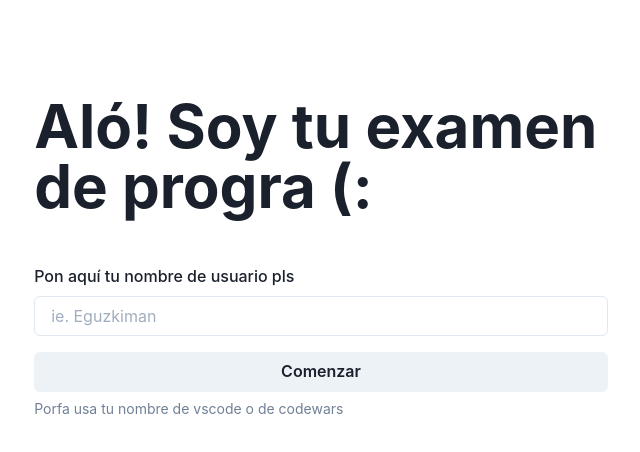
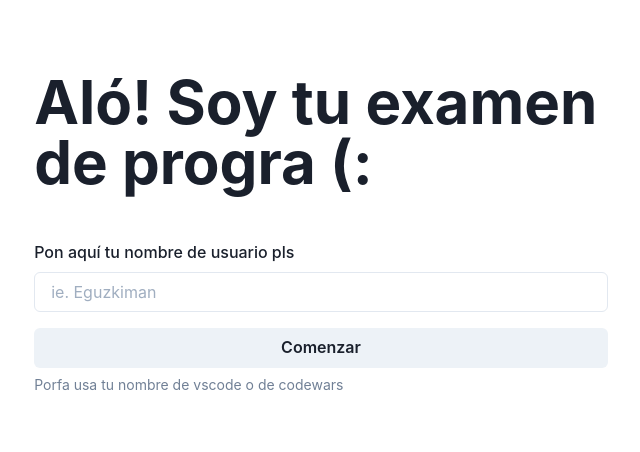
Before and after one commit to Eguzkiman/pyxam-client, a React (Create React App) app: page /login in a window 1280 px wide. Shown: the top 452 px of the page, without its empty margins (319-959 px from the left). Built offline with nearby package versions, Linux system fonts and the light colour scheme.

Commit message:
login is now a form

```diff
--- a/src/components/LoginPage/LoginPage.component.tsx
+++ b/src/components/LoginPage/LoginPage.component.tsx
@@ -50,13 +50,16 @@ export function LoginPage(props: Props) {
             <br />
             <br />
             <br />
-            <br />
             <Container>
                 <Heading as="h1" size="3xl">
                     Aló! Soy tu examen de progra (:
                 </Heading>
                 <br />
                 <br />
+                <form onSubmit={(ev) => {
+                    ev.preventDefault()
+                    onSubmit()
+                }}>
                     <FormControl id="username">
                         <FormLabel>Pon aquí tu nombre de usuario pls</FormLabel>
                         <Stack spacing={4}>
@@ -66,7 +69,7 @@ export function LoginPage(props: Props) {
                                 placeholder="ie. Eguzkiman"
                             />
                             <Button
-                            onClick={() => onSubmit()}
+                                type="submit"
                                 isLoading={submitAction.isLoading}
                                 loadingText='Comenzando'
                             >
@@ -77,6 +80,7 @@ export function LoginPage(props: Props) {
                             Porfa usa tu nombre de vscode o de codewars
                     </FormHelperText>
                     </FormControl>
+                </form>
             </Container>
         </div>
     );
--- a/src/components/TestPage/TestPage.component.tsx
+++ b/src/components/TestPage/TestPage.component.tsx
@@ -26,6 +26,8 @@ export function TestPage(props: Props) {
 
     let currentTest = (data.data as Test[])[0];
 
+    if (!currentTest) return <div></div>
+
     return (
         <div className={`${styles.TestPage} ${className || ''}`}>
             Test name: {currentTest.name}
```
Lines whose indentation alone changed are shown as unchanged.
